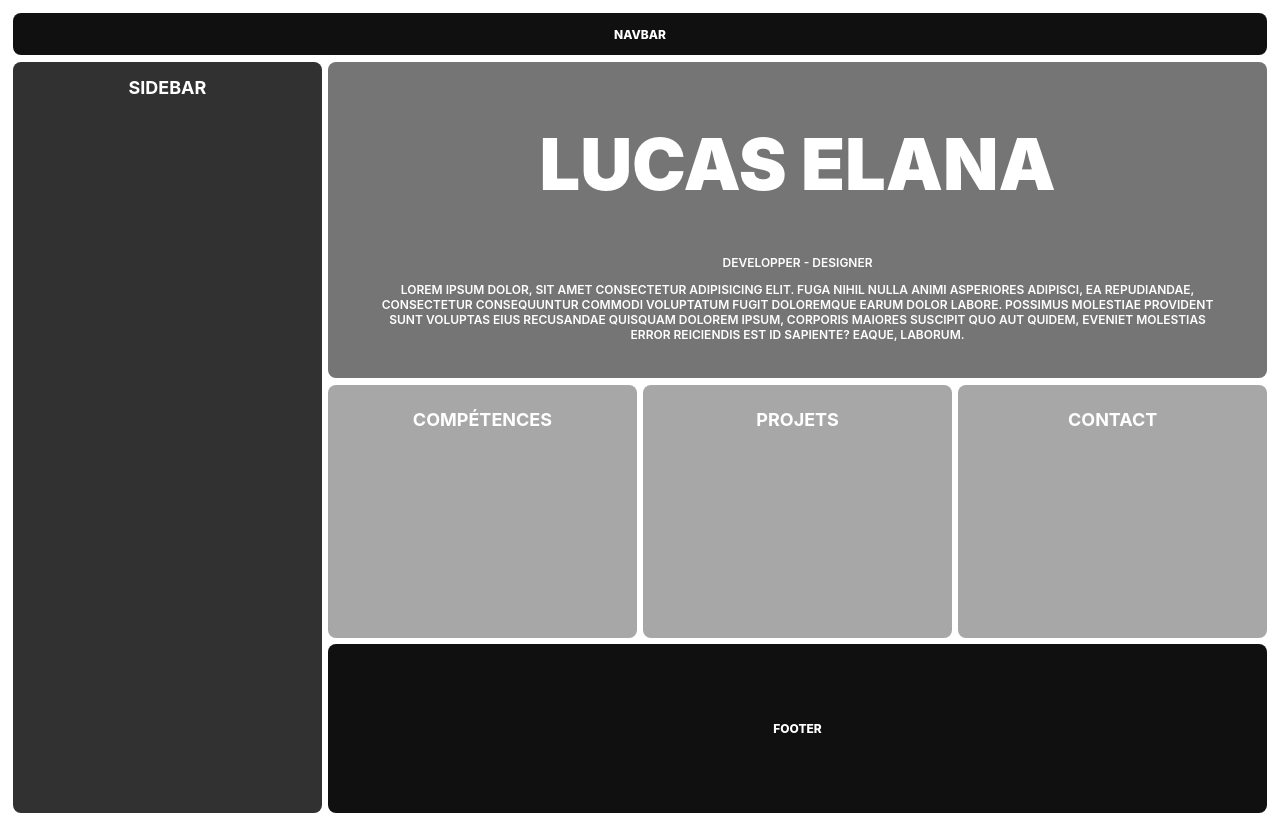
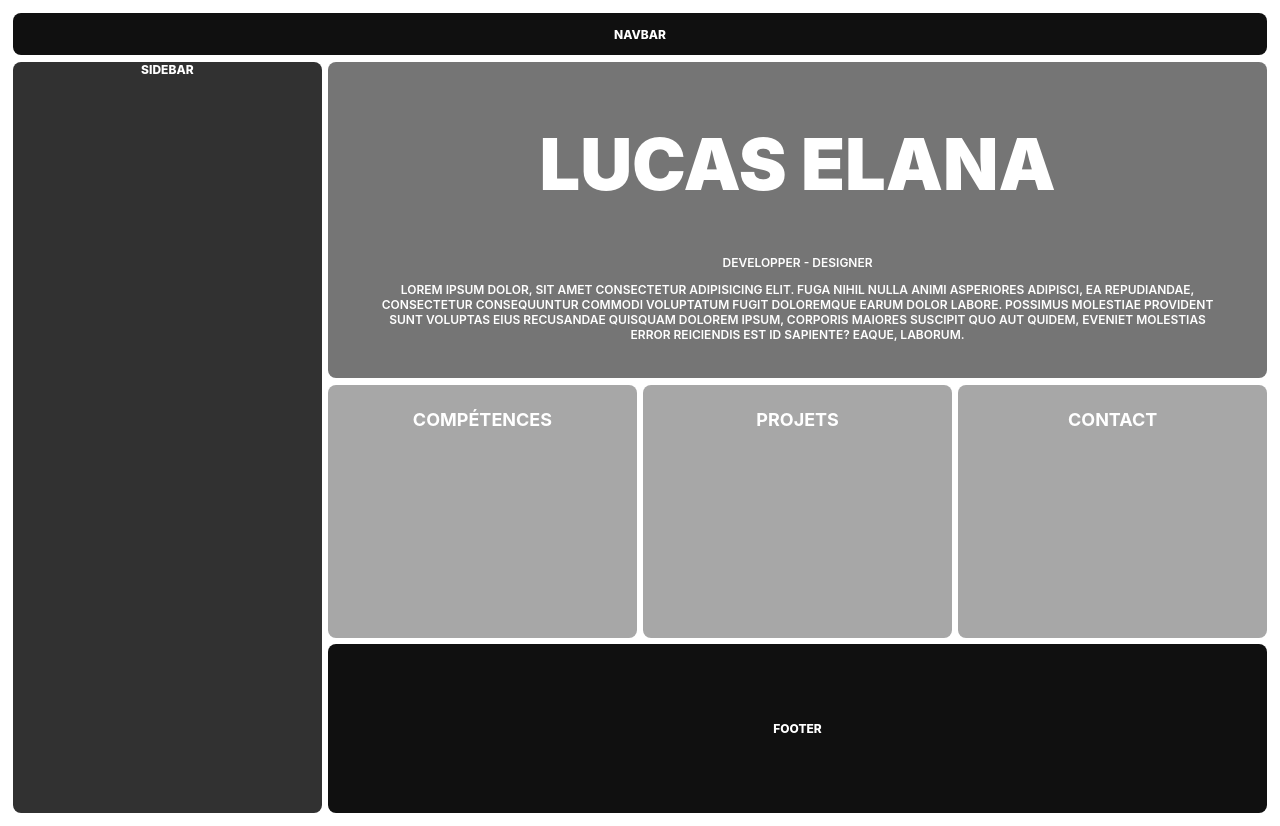
Before and after one commit to Sontacred/Blog-BTSSIO, a plain HTML site: page index.html in a window 1280 px wide. Drawn offline with Linux system fonts and the light colour scheme.

Commit message:
Add files via upload

```diff
--- a/index.html
+++ b/index.html
@@ -14,9 +14,7 @@
             <p>developper - designer</p>
             <p>Lorem ipsum dolor, sit amet consectetur adipisicing elit. Fuga nihil nulla animi asperiores adipisci, ea repudiandae, consectetur consequuntur commodi voluptatum fugit doloremque earum dolor labore. Possimus molestiae provident sunt voluptas eius recusandae quisquam dolorem ipsum, corporis maiores suscipit quo aut quidem, eveniet molestias error reiciendis est id sapiente? Eaque, laborum.</p>
         </main>
-        <div class="sidebar">
-            <h2>Sidebar</h2>
-        </div>
+        <div class="sidebar">Sidebar</div>
         <div class="content1">
             <h2>Compétences</h2>
         </div>
```
